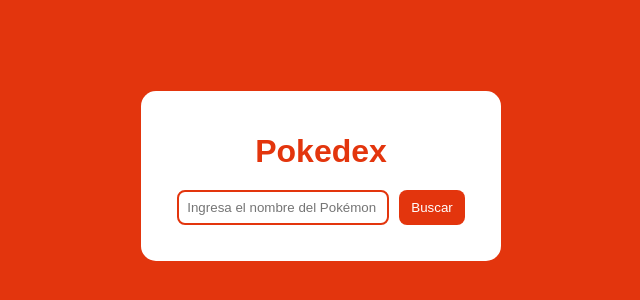
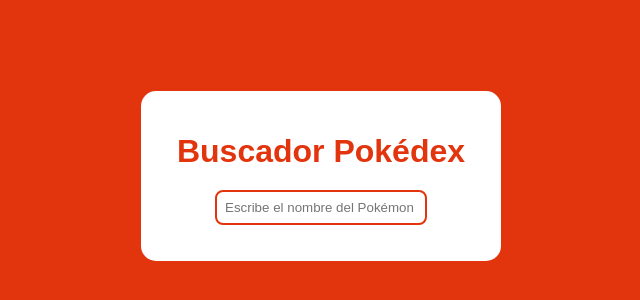
Before and after one commit to AdrianDiaz24/pokedex, a plain HTML site: page index.html in a window 1280 px wide. Shown: the part 224-524 px from the top of the page, without its empty margins (319-959 px from the left). Drawn offline with Linux system fonts and the light colour scheme.

Commit message:
Update index.html

```diff
--- a/index.html
+++ b/index.html
@@ -3,15 +3,18 @@
 <head>
     <meta charset="UTF-8" />
     <meta name="viewport" content="width=device-width, initial-scale=1.0" />
-    <title>Pokédex</title>
+    <title>Buscador Pokédex</title>
     <link rel="stylesheet" href="style.css" />
 </head>
 <body>
 <div class="pokedex">
-    <h1>Pokedex</h1>
-    <div class="search-box">
-        <input type="text" id="pokemonName" placeholder="Ingresa el nombre del Pokémon" />
-        <button id="searchBtn">Buscar</button>
+    <h1>Buscador Pokédex</h1>
+
+    <div class="search-container">
+        <div class="search-box">
+            <input type="text" id="pokemonName" placeholder="Escribe el nombre del Pokémon" />
+        </div>
+        <ul id="searchResults"></ul>
     </div>
 
     <div class="pokemon-info" id="pokemonInfo">
@@ -19,6 +22,7 @@
         <h2 id="pokemonTitle"></h2>
         <p>Altura: <span id="pokemonHeight"></span></p>
         <p>Peso: <span id="pokemonWeight"></span></p>
+        <button id="backBtn">Volver</button>
     </div>
 
     <p class="error" id="errorMsg"></p>
```
